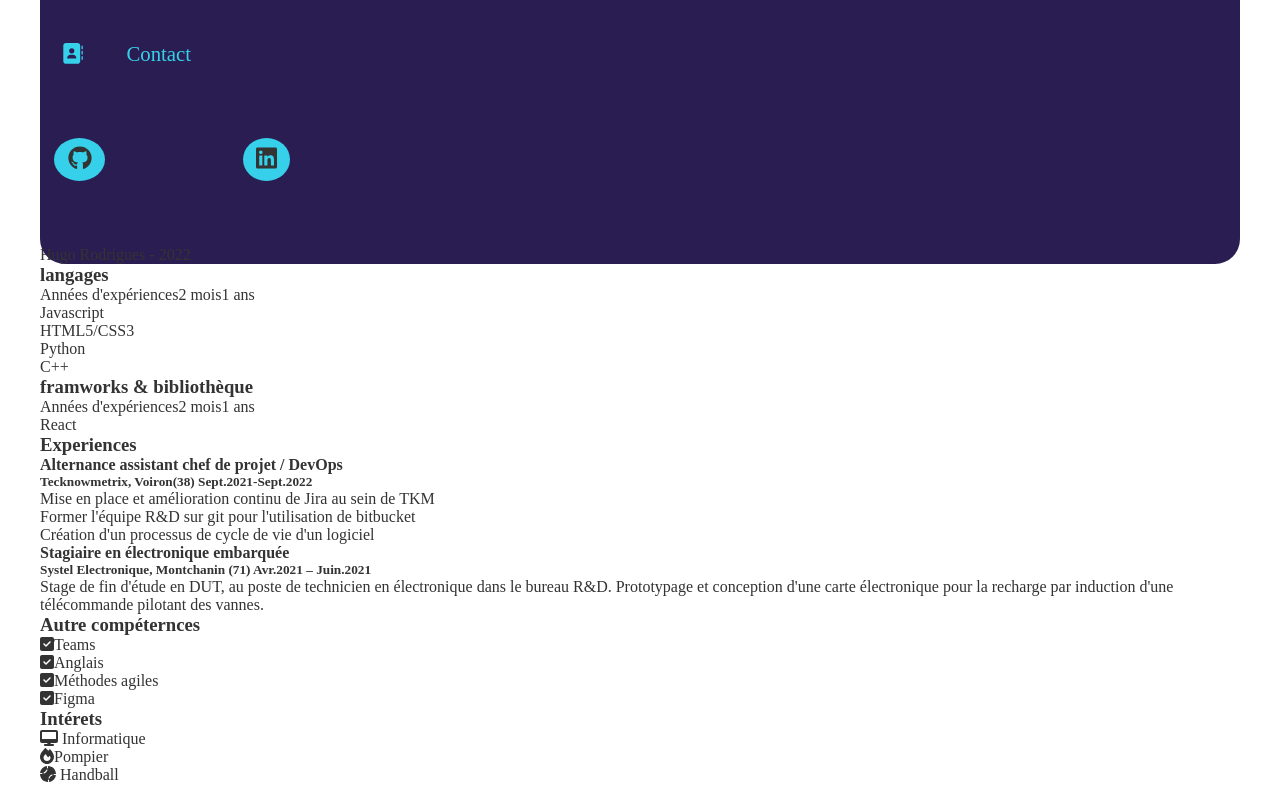
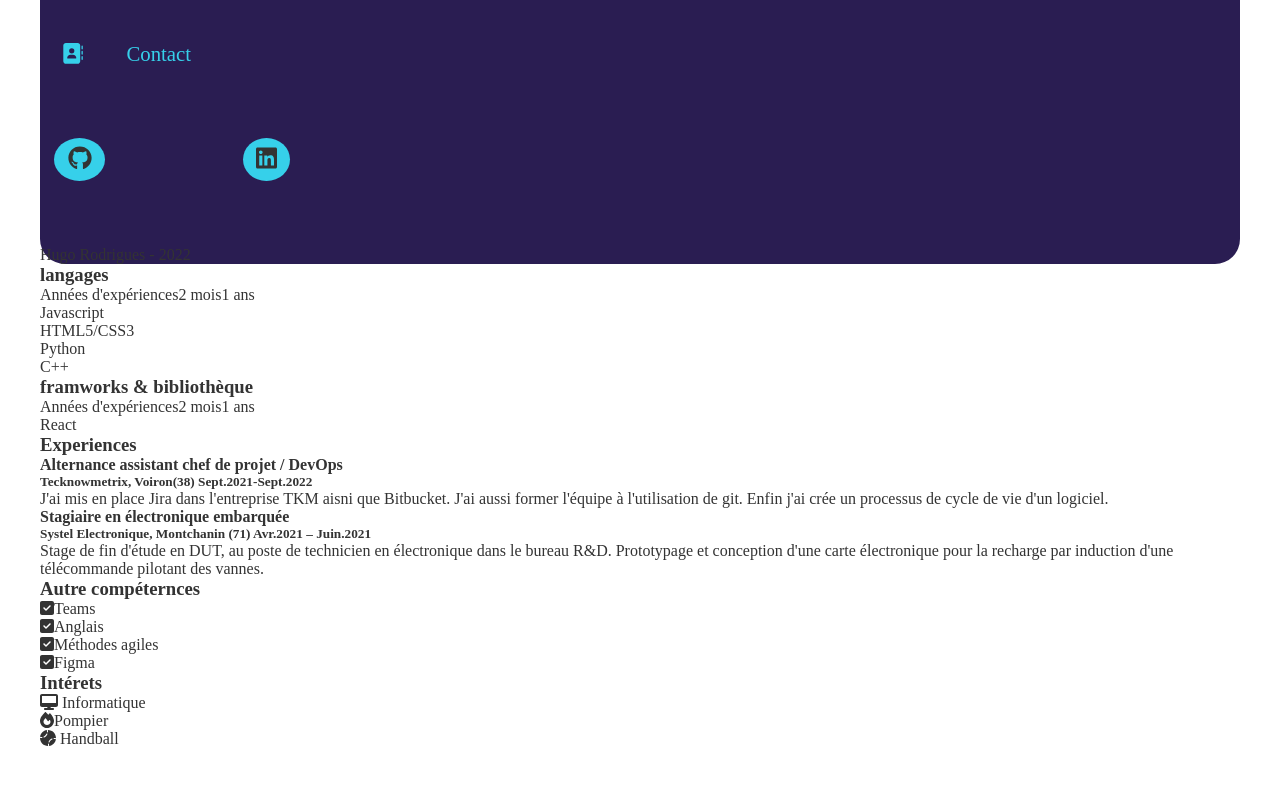
Before and after one commit to hugo38rodrigues/CvReact, a React (Create React App) app in the folder cv_react/: page /Competence in a window 1280 px wide. Shown: the part 512-1312 px from the top of the page. After the commit the page ends 1276 px from the top, so only its background shows below. Built offline with nearby package versions, Linux system fonts and the light colour scheme; a web font is replaced by a local one.

Commit message:
correction du texcte

```diff
--- a/cv_react/src/component/competences/Experiences.js
+++ b/cv_react/src/component/competences/Experiences.js
@@ -7,11 +7,11 @@ const Experiences = () => {
       <div className="exp-1">
         <h4>Alternance assistant chef de projet / DevOps</h4>
         <h5>Tecknowmetrix, Voiron(38) Sept.2021-Sept.2022</h5>
-        <ul>
-          <li>Mise en place et amélioration continu de Jira au sein de TKM </li>
-          <li>Former l'équipe R&D sur git pour l'utilisation de bitbucket</li>
-          <li>Création d'un processus de cycle de vie d'un logiciel </li>
-        </ul>
+        <p>
+          J'ai mis en place Jira dans l'entreprise TKM aisni que Bitbucket. J'ai
+          aussi former l'équipe à l'utilisation de git. Enfin j'ai crée un
+          processus de cycle de vie d'un logiciel.
+        </p>
       </div>
       <div className="exp-2">
         <h4>Stagiaire en électronique embarquée</h4>
```
